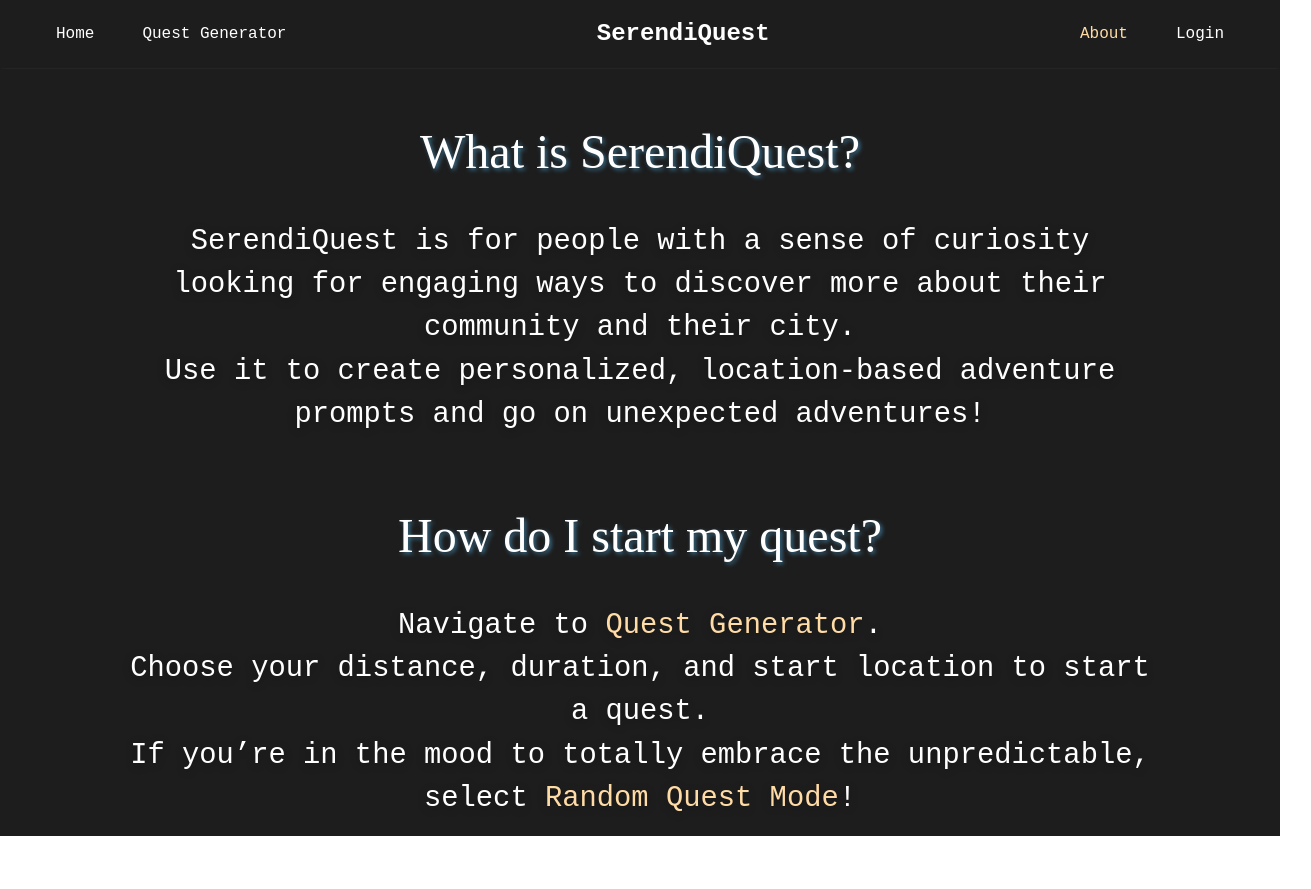
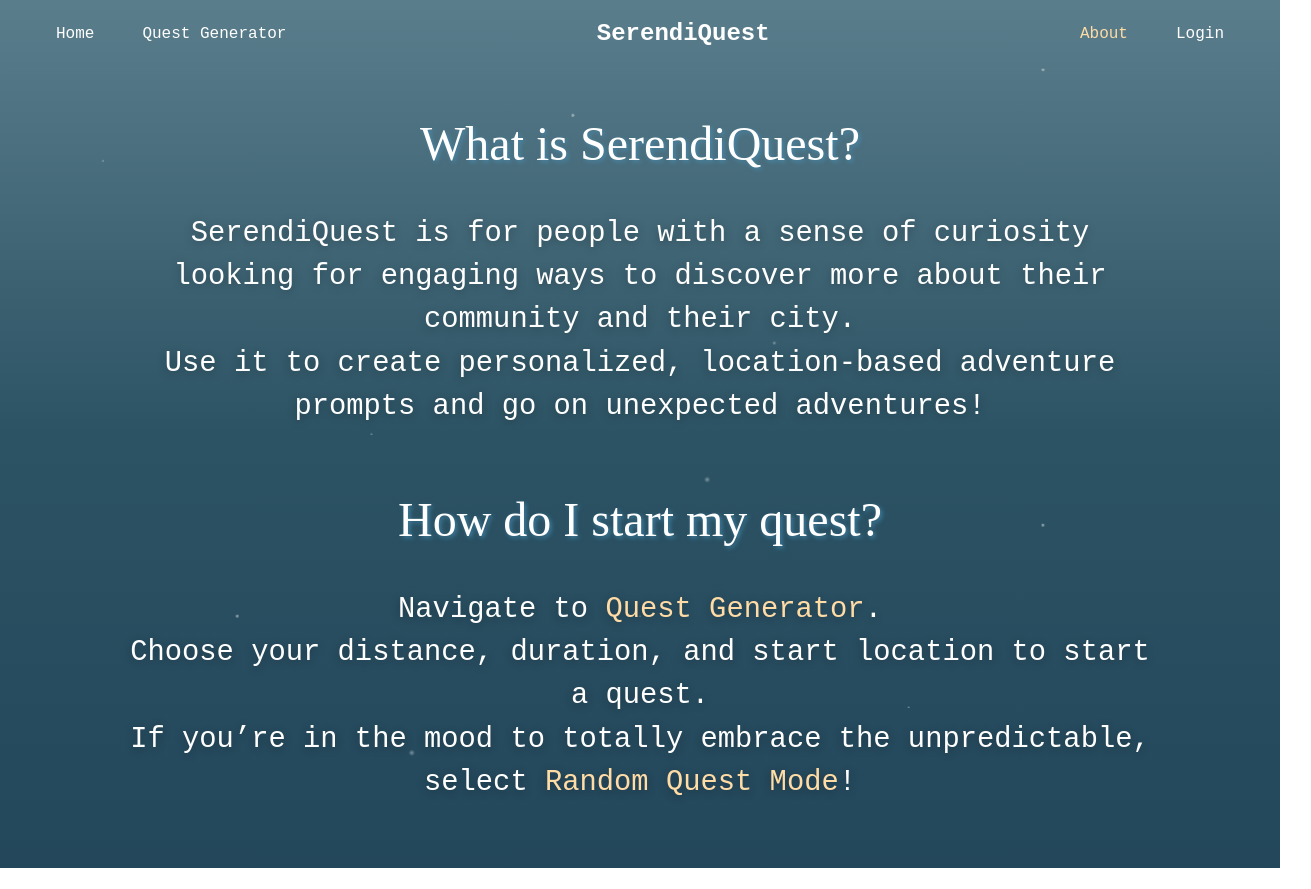
Before and after one commit to ReinaC26/csci-39548-project, a React (Create React App) app: page /about in a window 1280 px wide. Shown: the whole page, 1311 px wide, since content can reach past the window. Before the commit the page ends 836 px from the top, so only its background shows below. Built offline with nearby package versions, Linux system fonts and the light colour scheme; a web font is replaced by a local one.

Commit message:
Update about and profile page background

```diff
--- a/src/components/Map.jsx
+++ b/src/components/Map.jsx
@@ -10,7 +10,7 @@ function MapDisplay({ width, height }) {
         libraries: libraries,
     });
 
-    // Define the initial center point for the map (e.g., New York)
+    // Define the initial center point for the map (New York)
     const center = useMemo(() => ({ lat: 40.7128, lng: -74.0060 }), []);
 
     const options = useMemo(() => ({
--- a/src/pages/AboutPage.css
+++ b/src/pages/AboutPage.css
@@ -1,7 +1,50 @@
 
 .about-page {
     min-height: 100vh;
-    background-color: #1d1d1d;
+    background: linear-gradient(#0f2027 0%, #C0DBE4 10%, #2c5364 50%, #1a3a52 75%, #1d1d1d 100%);
+    background-size: 400% 400%;
+    animation: gradientShift 15s ease infinite;
+    position: relative;
+    padding-bottom: 3rem;
+}
+.about-page::before {
+    content: "";
+    position: absolute;
+    width: 100%;
+    height: 100%;
+    background-image:
+    /* Tiny stars */
+    radial-gradient(1px 1px at 10% 20%, #ffffff 50%, transparent),
+    radial-gradient(1px 1px at 30% 50%, #ffffff 50%, transparent),
+    radial-gradient(1px 1px at 70% 80%, #ffffff 50%, transparent),
+    radial-gradient(1px 1px at 50% 70%, #ffffff 50%, transparent),
+    /* Medium stars */
+    radial-gradient(1.5px 1.5px at 20% 70%, #ffffff 80%, transparent),
+    radial-gradient(1.5px 1.5px at 80% 10%, #ffffff 80%, transparent),
+    radial-gradient(1.5px 1.5px at 45% 15%, #ffffff 80%, transparent),
+    radial-gradient(1.5px 1.5px at 80% 60%, #ffffff 80%, transparent),
+    /* Large stars */
+    radial-gradient(3px 3px at 55% 55%, #ffffff, transparent),
+    radial-gradient(2px 2px at 60% 40%, #ffffff, transparent),
+    radial-gradient(3px 3px at 33% 85%, #ffffff, transparent);
+
+    background-size: 100% 100%;
+    animation: sparkle 8s ease-in-out infinite alternate;
+    pointer-events: none;
+    animation: sparkle 3s infinite;
+}
+@keyframes sparkle {
+    0% {
+        opacity: 0.3;
+        transform: scale(1);
+    }
+    50% {
+        opacity: 0.7;
+    }
+    100% {
+        opacity: 0.4;
+        transform: scale(1.05);
+    }
 }
 
 .page-headings, .page-content{
@@ -13,7 +56,7 @@
     font-size: 3rem;
     font-family: 'Jaro';
     color: white;
-    padding: 3rem 0.5rem 0rem;
+    padding: 2.5rem 0.5rem 0rem;
     text-shadow: 2px 2px 4px rgba(71, 147, 188, 0.7);
 }
 
--- a/src/pages/ProfilePage.css
+++ b/src/pages/ProfilePage.css
@@ -2,7 +2,10 @@
 
 .profile-page {
     min-height: 100vh;
-    background-color: #1d1d1d;
+    background: linear-gradient(135deg, #0f2027 0%, #203a43 25%, #2c5364 50%, #1a3a52 75%, #0f2027 100%);
+    background-size: 400% 400%;
+    animation: gradientShift 15s ease infinite;
+    position: relative;
 }
 
 .profile-container {
```
